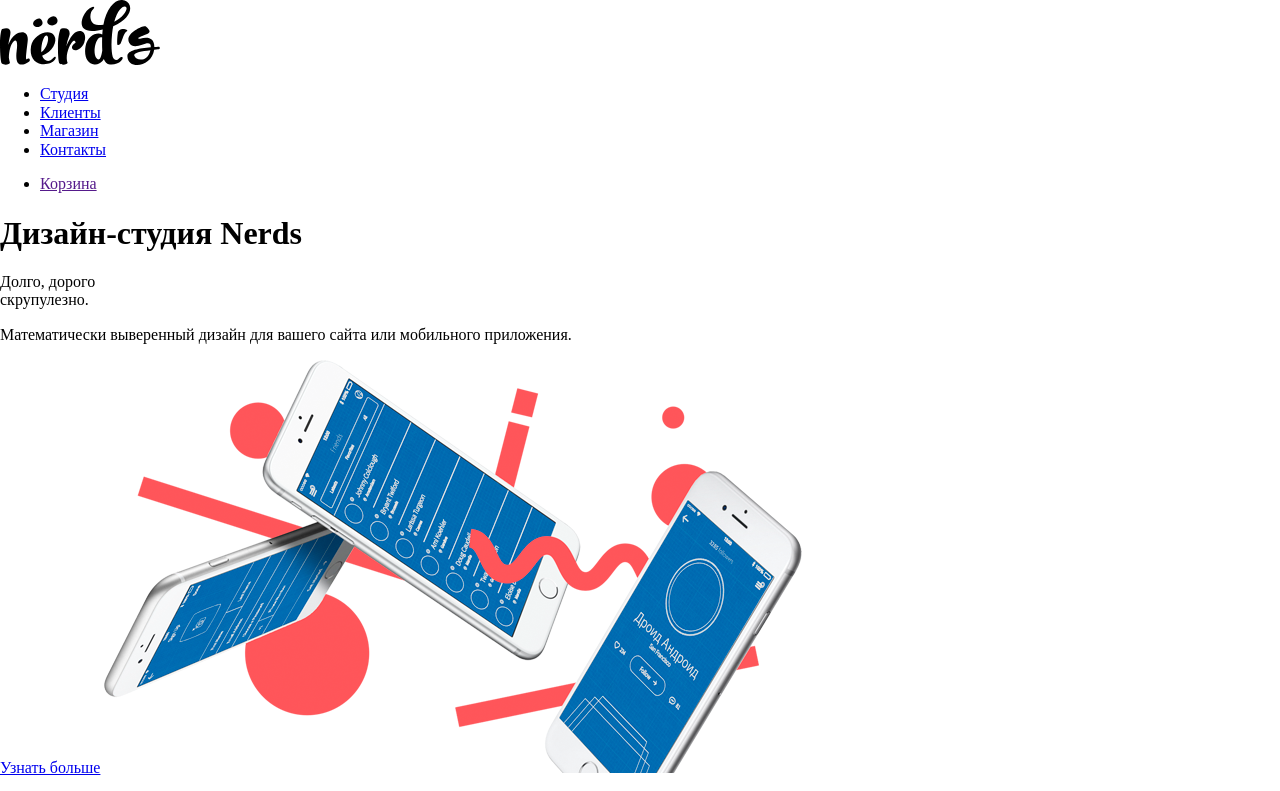
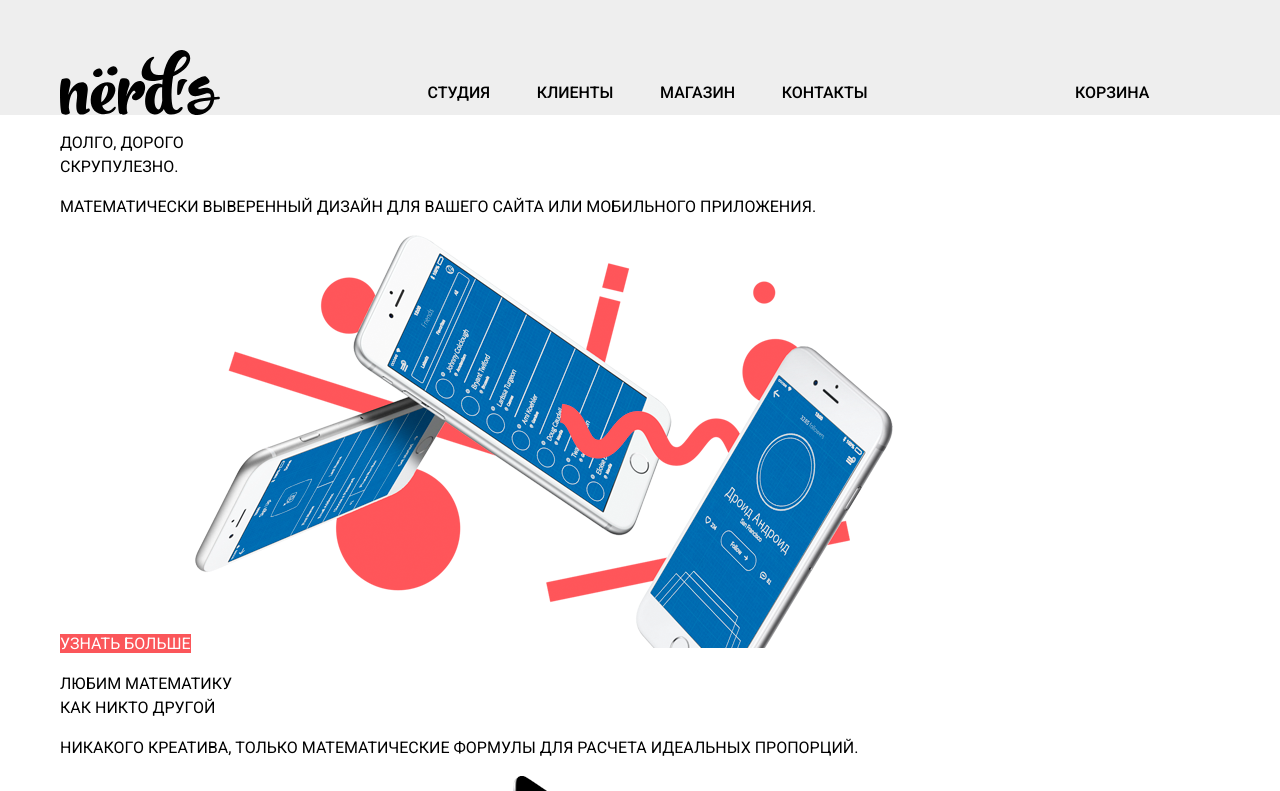
Before and after one commit to dev-hemul/nerds, a plain HTML site: page index.html in a window 1280 px wide. Shown: the top 791 px of the page. Drawn offline with Linux system fonts and the light colour scheme.

Commit message:
сделал шапку сайта

```diff
--- a/index.html
+++ b/index.html
@@ -5,13 +5,17 @@
     <title>Дизайн-студия Nerds</title>
     <link rel="stylesheet" href="сss/normalize.css">
     <link rel="stylesheet" href="сss/style.css">
+    <link rel="preconnect" href="https://fonts.googleapis.com">
+    <link rel="preconnect" href="https://fonts.gstatic.com" crossorigin>
+    <link href="https://fonts.googleapis.com/css2?family=Roboto:wght@400;500;700&display=swap" rel="stylesheet">
 </head>
 <body>
 <header class="main-header">
-    <a href="#">
+    <div class="container">
+        <nav class="site-navigation">
+            <a class="main-header-logo" href="#">
                 <img src="img/index-logo.svg" width="160" height="65" alt="Логотип компании Nerds">
             </a>
-    <nav class="site-navigation">
             <ul class="main-navigation">
                 <li class="navigation-item">
                     <a href="#">Студия</a>
@@ -19,7 +23,7 @@
                 <li class="navigation-item">
                     <a href="#">Клиенты</a>
                 </li>
-            <li class="navigation-item">
+                <li class="navigation-item navigation-item-current">
                     <a href="catalog.html">Магазин</a>
                 </li>
                 <li class="navigation-item">
@@ -32,53 +36,58 @@
                 </li>
             </ul>
         </nav>
+    </div>
 </header>
 
 <main>
-    <h1>Дизайн-студия Nerds</h1>
+    <h1 class="visually-hidden">Дизайн-студия Nerds</h1>
+    <div class="slider">
+        <div class="container">
             <section class="block-hero-1">
                 <p>Долго, дорого <br> скрупулезно.</p>
                 <p>Математически выверенный дизайн для вашего сайта или мобильного приложения.</p>
-        <a href="#">Узнать больше</a>
+                <a class="button" href="#">Узнать больше</a>
                 <img src="img/slide1.png" alt="Фото с изображением разработки на телефоне ">
             </section>
             <section class="block-hero-2">
                 <p>Любим математику <br> как никто другой</p>
                 <p>Никакого креатива, только математические формулы для расчета идеальных пропорций.</p>
-        <a href="#">Узнать больше</a>
+                <a class="button" href="#">Узнать больше</a>
                 <img src="img/slide2.png" alt="Фото с изображением разработки на ПК">
             </section>
             <section class="block-hero-3">
                 <p>Только ночь, <br> только хардкор</p>
                 <p>Работать днем, как все? Мы против этого. Ближе к полуночи работа только начинается.</p>
-        <a href="#">Узнать больше</a>
+                <a class="button" href="#">Узнать больше</a>
                 <img src="img/slide3.png" alt="Фото с изображением разработки на планшете">
             </section>
+        </div>
+    </div>
 
-    <section class="services">
+    <section class="services container">
         <h2 class="visually-hidden">Наши услуги</h2>
         <ul class="services-list">
             <li class="services-item">
                 <h2>Веб-сайты</h2>
                 <img src="img/illustration-1.jpg" alt="Изображение с разработкой сайта">
                 <p>Мир никогда не будет прежним после того как увидит ваш сайт!</p>
-                <button type="submit">Заказать</button>
+                <button class="button" type="submit">Заказать</button>
             </li>
             <li class="services-item">
                 <h2>Приложения</h2>
                 <img src="img/illustration-2.jpg" alt="Изображение с разработкой приложения">
                 <p>Покорите топ-10 приложений в AppStore и Google Play</p>
-                <button type="submit">Заказать</button>
+                <button class="button" type="submit">Заказать</button>
             </li>
             <li class="services-item">
                 <h2>Презентации</h2>
                 <img src="img/illustration-3.jpg" alt="Изображение с разработкой презентаций">
                 <p>Вы даже не подозреваете, насколько вы изумительны!</p>
-                <button type="submit">Заказать</button>
+                <button class="button" type="submit">Заказать</button>
             </li>
         </ul>
     </section>
-    <section class="about-us">
+    <section class="about-us container">
         <h2 class="visually-hidden">Про нас:</h2>
         <b>Мы — маленькая, но гордая <br> дизайн-студия из Краснодара.</b>
         <p>Исповедуем принципы минимализма и чистоты. Ставим математический расчет превыше креатива. Работаем не
@@ -101,7 +110,7 @@
         </dl>
     </section>
 
-    <section class="our-works">
+    <section class="our-works container">
         <h2 class="visually-hidden">Наши работы</h2>
         <ul class="our-works-list">
             <li>
@@ -128,16 +137,18 @@
     </section>
 
     <section class="contacts">
+        <div class="container">
             <img src="#" alt="Наш адрес Сакт-петербург, ул. Б. Конюшенная д. 19/8">
             <b>Nёrds Design Studio</b>
             <p>191186, Санкт-Петербург, <br> ул. Б. Конюшенная, д. 19/8</p>
             <span>тел.</span>
             <a href="tel:78122757575">+7 (812) 275-75-75</a>
-        <button type="submit">Напишите нам</button>
+            <button class="button" type="submit">Напишите нам</button>
+        </div>
     </section>
 </main>
 
-<footer class="main-footer">
+<footer class="main-footer container">
     <ul class="social-list">
         <li class="social-item">
             <a href="https://vk.com">
@@ -168,7 +179,7 @@
         <input type="text" name="email" id="e-mail" placeholder="email@example.com" required>
         <label for="text">Текст письма:</label>
         <textarea id="text" placeholder="В свободной форме" required></textarea>
-        <button type="submit">Отправить</button>
+        <button class="button" type="submit">Отправить</button>
     </form>
 </section>
 
--- a/сss/style.css
+++ b/сss/style.css
@@ -0,0 +1,129 @@
+:root {
+    --color-primary: #fb565a;
+    --color-second: #00ca74;
+    --color-third: #efc84a;
+    --color-fourth: #eeeeee;
+    --color-fifth: #000000;
+}
+
+body {
+    padding: 0;
+    margin: 0;
+    font-family: 'Roboto', sans-serif;
+    font-size: 16px;
+    line-height: 24px;
+    font-weight: 400;
+    text-transform: uppercase;
+    background-color: #ffffff;
+}
+
+.container {
+    width: 1160px;
+    margin: 0 auto;
+    padding: 0 20px;
+}
+
+.visually-hidden {
+    position: absolute;
+    width: 1px;
+    height: 1px;
+    margin: -1px;
+    border: 0;
+    padding: 0;
+    white-space: nowrap;
+    clip-path: inset(100%);
+    clip: rect(0 0 0 0);
+    overflow: hidden;
+}
+
+a {
+    text-decoration: none;
+}
+
+.button {
+    font: inherit;
+    text-align: center;
+    color: #ffffff;
+    vertical-align: middle;
+    text-transform: uppercase;
+    background-color: var(--color-primary);
+    border: none;
+}
+
+.main-header {
+    background-color: var(--color-fourth);
+}
+
+.main-header .container {
+    display: flex;
+    justify-content: space-between;
+}
+
+.site-navigation {
+    display: flex;
+    flex-wrap: wrap;
+    width: 1160px;
+    justify-content: space-between;
+    padding-top: 50px;
+}
+
+.main-header-logo {
+    width: 160px;
+    height: 65px;
+}
+
+.main-header-logo:hover {
+    opacity: 0.8;
+}
+
+.main-header-logo:active {
+    opacity: 0.3;
+}
+
+.main-navigation {
+    display: flex;
+    justify-content: space-between;
+    width: 440px;
+    margin: 0;
+    padding: 0;
+    padding-top: 28px;
+    list-style: none;
+}
+
+.main-navigation a {
+    font-size: 16px;
+    line-height: 30px;
+    font-weight: 500;
+    color: var(--color-fifth);
+}
+
+.user-navigation {
+    width: 145px;
+    margin: 0;
+    padding: 0;
+    padding-top: 28px;
+    list-style: none;
+}
+
+.user-navigation a {
+    font-size: 16px;
+    line-height: 30px;
+    font-weight: 500;
+    color: var(--color-fifth);
+}
+
+.main-navigation a:hover,
+.user-navigation a:hover {
+    color: var(--color-primary);
+    text-decoration-line: underline;
+    text-decoration-style: solid;
+    text-decoration-color: var(--color-primary);
+    text-decoration-thickness: 2px;
+    text-underline-offset: 10px;
+}
+
+.main-navigation a:active,
+.user-navigation a:active {
+    color: var(--color-fifth);
+    opacity: 0.3;
+}
```
Also changed, not shown: catalog.html (+19 -14 lines), script.js (added). Lines whose indentation alone changed are shown as unchanged.
